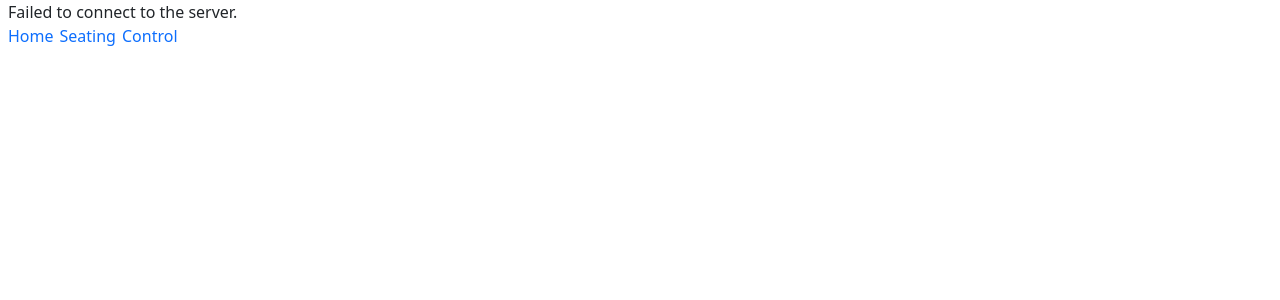
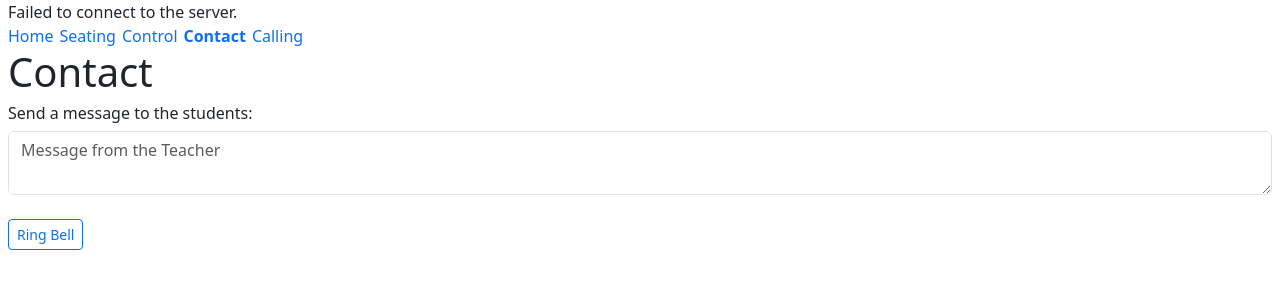
Before and after one commit to dcbriccetti/RoomHelper-3001, a React (Create React App) app: page /contact in a window 1280 px wide. Shown: the top 300 px of the page. Built offline with nearby package versions, Linux system fonts and the light colour scheme; no server answers; the HTML template or start-up script is replaced by a standard one.

Commit message:
Add Contact and Calling pages

```diff
--- a/src/App.css
+++ b/src/App.css
@@ -91,3 +91,7 @@
     width: 5em;
     display: inline-block;
 }
+
+#calling button {
+    margin-right: 5px;
+}
--- a/src/App.tsx
+++ b/src/App.tsx
@@ -7,6 +7,8 @@ import {StationModel} from "./StationModel";
 import Seating from "./components/Seating";
 import Room from './components/Room';
 import Control from "./components/Control";
+import Contact from "./components/Contact";
+import Calling from "./components/Calling";
 
 let HOSTNAME = "http://127.0.0.1:5000";
 const ENDPOINT = HOSTNAME + "/teacher";
@@ -19,7 +21,7 @@ export function useSocket() {
 
 export default function App() {
     const socketRef = useRef<Socket | null>(null);
-    const [error, setError] = useState<string | null>(null); // Optional: To store error messages
+    const [error, setError] = useState<string | null>(null);
 
     if (!socketRef.current) {
         socketRef.current = socketIOClient(ENDPOINT);
@@ -28,12 +30,12 @@ export default function App() {
         // Handle connection errors
         socketRef.current.on('connect_error', (err) => {
             console.error('Connection failed:', err);
-            setError('Failed to connect to the server.'); // Optionally set error state
+            setError('Failed to connect to the server.');
         });
 
         socketRef.current.on('disconnect', () => {
             console.log('Disconnected from server');
-            setError('Disconnected from the server.'); // Optionally set error state
+            setError('Disconnected from the server.');
         });
     }
 
@@ -52,10 +54,14 @@ export default function App() {
                     <NavLink to="/" className={({ isActive }) => (isActive ? 'active-link' : 'inactive-link')}>Home</NavLink>
                     <NavLink to="/seating" className={({ isActive }) => (isActive ? 'active-link' : 'inactive-link')}>Seating</NavLink>
                     <NavLink to="/control" className={({ isActive }) => (isActive ? 'active-link' : 'inactive-link')}>Control</NavLink>
+                    <NavLink to="/contact" className={({ isActive }) => (isActive ? 'active-link' : 'inactive-link')}>Contact</NavLink>
+                    <NavLink to="/calling" className={({ isActive }) => (isActive ? 'active-link' : 'inactive-link')}>Calling</NavLink>
                     <Routes>
                         <Route path="/" element={<MainPage/>}/>
                         <Route path="/seating" element={<Seating/>}/>
                         <Route path="/control" element={<Control/>}/>
+                        <Route path="/contact" element={<Contact/>}/>
+                        <Route path="/calling" element={<Calling/>}/>
                     </Routes>
                 </Router>
             </div>
--- a/src/components/Calling.tsx
+++ b/src/components/Calling.tsx
@@ -2,9 +2,13 @@ import React from "react";
 
 export default function Calling() {
     return (
-        <div>
-            <button className="btn btn-outline-primary btn-sm" id="random-set">Set</button>
-            <input type="number" defaultValue='2' style={{width: '2.5em'}} id="random-set-number"/>
+        <div id="calling">
+            <h1>Calling</h1>
+            <div>
+                <label htmlFor="random-set-number">Number of times each may be called: </label>
+                <input type="number" defaultValue='2' style={{width: '2.5em', marginRight: '.3em'}} id="random-set-number"/>
+                <button className="btn btn-outline-primary btn-sm" id="random-set">Set</button>
+            </div>
             Call:
             <button className="btn btn-outline-primary btn-sm" id="choose">Any</button>
             <button className="btn btn-outline-primary btn-sm" id="choose-with-answer">With Answer</button>
--- a/src/components/Contact.tsx
+++ b/src/components/Contact.tsx
@@ -2,14 +2,17 @@ import React from "react";
 
 export default function Contact() {
     return (
-        <div>
-            <button id="ring-bell" type="button" className="btn btn-outline-primary btn-sm">Bell</button>
+        <div id="contact">
+            <h1>Contact</h1>
+            <h6>Send a message to the students:</h6>
             <textarea
                 id="teacher-msg"
-                style={{marginLeft: '1em'}}
-                rows={2} cols={40}
-                placeholder="Message from Teacher">
+                className="form-control"
+                style={{height: '4em'}}
+                placeholder="Message from the Teacher">
             </textarea>
+            <br/>
+            <button id="ring-bell" type="button" className="btn btn-outline-primary btn-sm">Ring Bell</button>
         </div>
     )
 }
```
